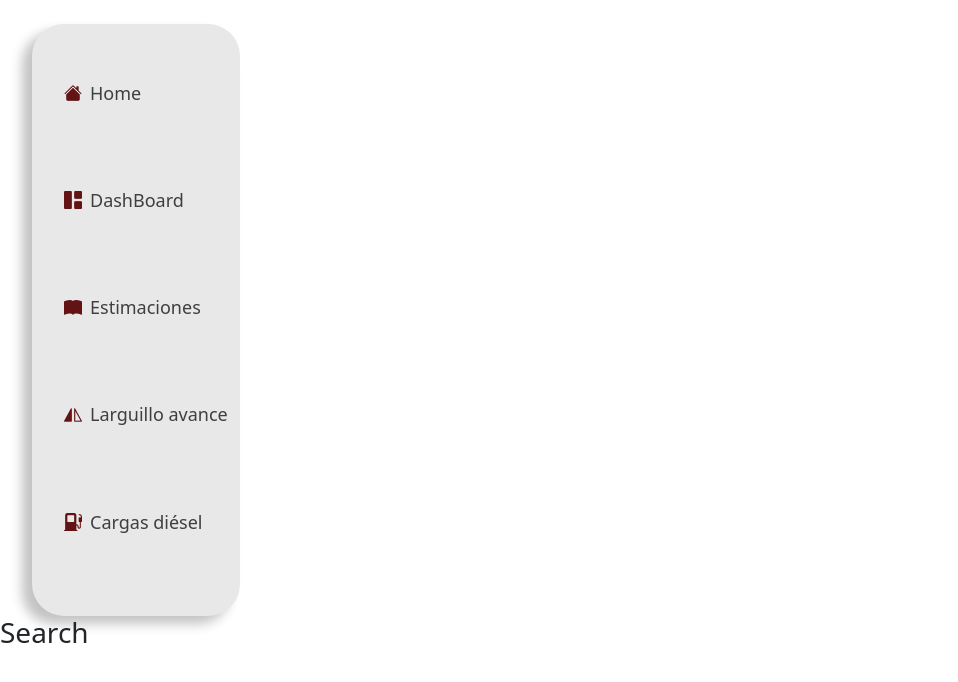
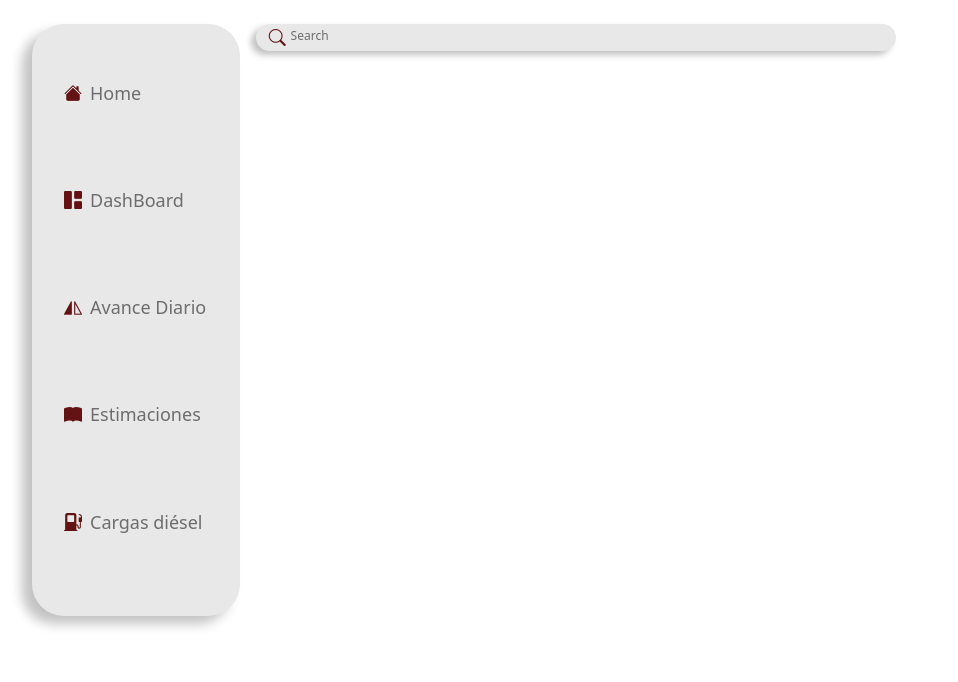
Before and after one commit to Ismael1699/itecsa-app, a React (Create React App) app: page / in a window 1280 px wide. Shown: the top 682 px of the page, without its empty margins (0-958 px from the left). Built offline with nearby package versions, Linux system fonts and the light colour scheme.

Commit message:
Se termino los estilos del componente Search

```diff
--- a/src/components/Navbar.js
+++ b/src/components/Navbar.js
@@ -15,12 +15,12 @@ const Navbar = () => {
                         <li>DashBoard</li>
                     </div>
                     <div className='item-container'>
+                        <i className='bi bi-symmetry-vertical'></i>
+                        <li>Avance Diario</li>
+                    </div>
+                    <div className='item-container'>
                         <i className='bi bi-book-fill'></i>
                         <li>Estimaciones</li>
-                    </div>
-                    <div className='item-container'>
-                        <i className='bi bi-symmetry-vertical'></i>
-                        <li>Larguillo avance</li>
                     </div>
                     <div className='item-container'>
                         <i className='bi bi-fuel-pump-fill'></i>
--- a/src/components/Search.js
+++ b/src/components/Search.js
@@ -1,9 +1,13 @@
 import React from 'react';
+import '../styles/Search.css';
 
 const Search = () => {
     return (
-        <div id='conatainer-search'>
-            <h3>Search</h3>
+        <div id='container-search'>
+            <i className='bi bi-search'></i>
+            <div>
+                <h1>Search</h1>
+            </div>
         </div>
     );
 };
--- a/src/index.css
+++ b/src/index.css
@@ -17,4 +17,6 @@ code {
 
 :root {
   --accent-color: #631313;
+  --main-color: #E8E8E8;
+  --text-color: #6d6d6d;
 }
--- a/src/styles/Navbar.css
+++ b/src/styles/Navbar.css
@@ -1,7 +1,7 @@
 
 #navbar {
     font-size: 18px;
-    background-color: #E8E8E8;
+    background-color: var(--main-color);
     margin-top: 1.5rem;
     margin-left: 2rem;
     padding-top: 1rem;
@@ -21,7 +21,7 @@
 }
 
 #nav-container li {
-    color: #3F3F3F;
+    color: var(--text-color);
     margin-left: 0.5rem;
     list-style: none;
 }
@@ -33,6 +33,6 @@
     padding-left: 1rem;
 }
 
-i{
+.item-container i{
     color: var(--accent-color);
 }
--- a/src/styles/Search.css
+++ b/src/styles/Search.css
@@ -0,0 +1,28 @@
+#container-search{
+    font-size: 12px;
+    padding-left: 0.8rem;
+    width: 50vw;
+    background-color: var(--main-color);
+    position: absolute;
+    top: 1.5rem;
+    left: 16rem;
+    border-radius: 1rem;
+    color: var(--text-color);
+    box-shadow: -5px 4px 6px #0000003d;
+    display: flex;
+    align-items: center;
+}
+
+
+
+#container-search div h1 {
+    margin-top: 0.3rem;
+    margin-left: 0.3rem;
+    font-size: 12px;
+}
+
+#container-search i{
+
+    font-size: 17px;
+    color: var(--accent-color);
+}
```
